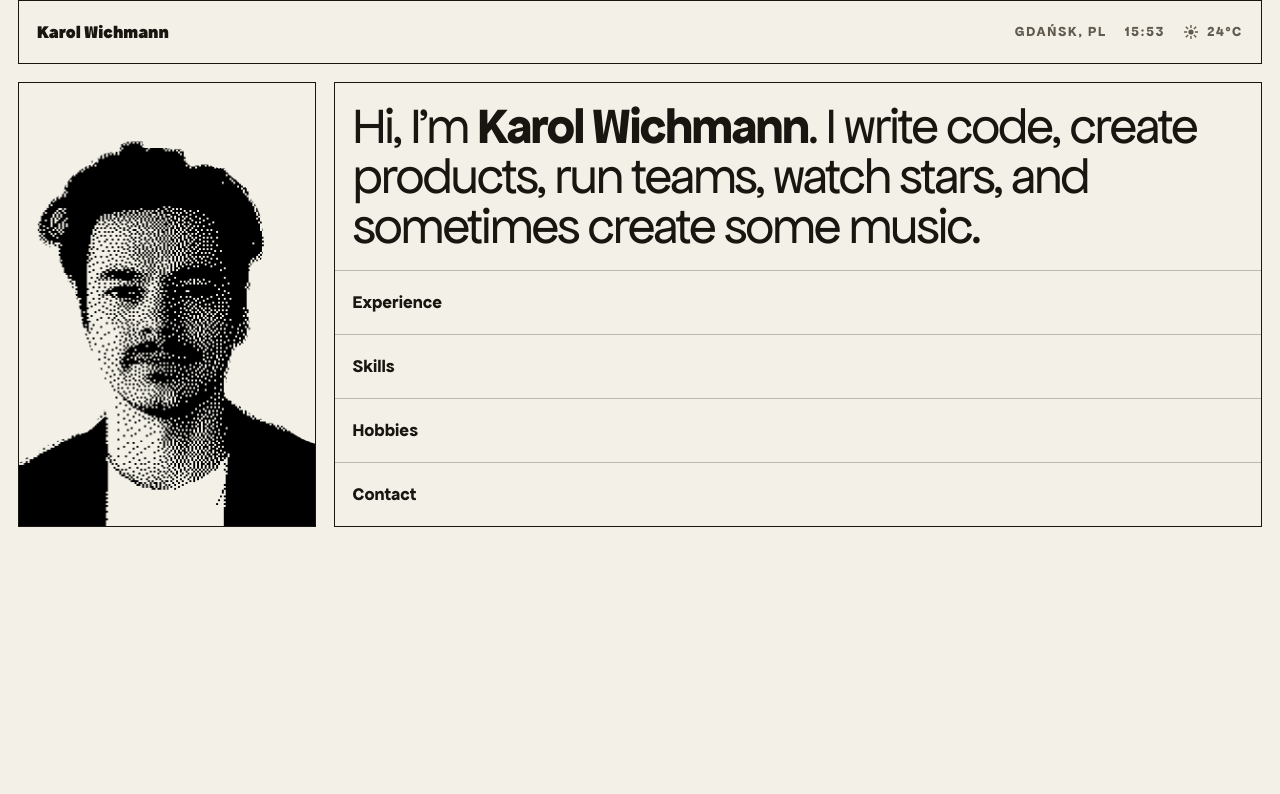
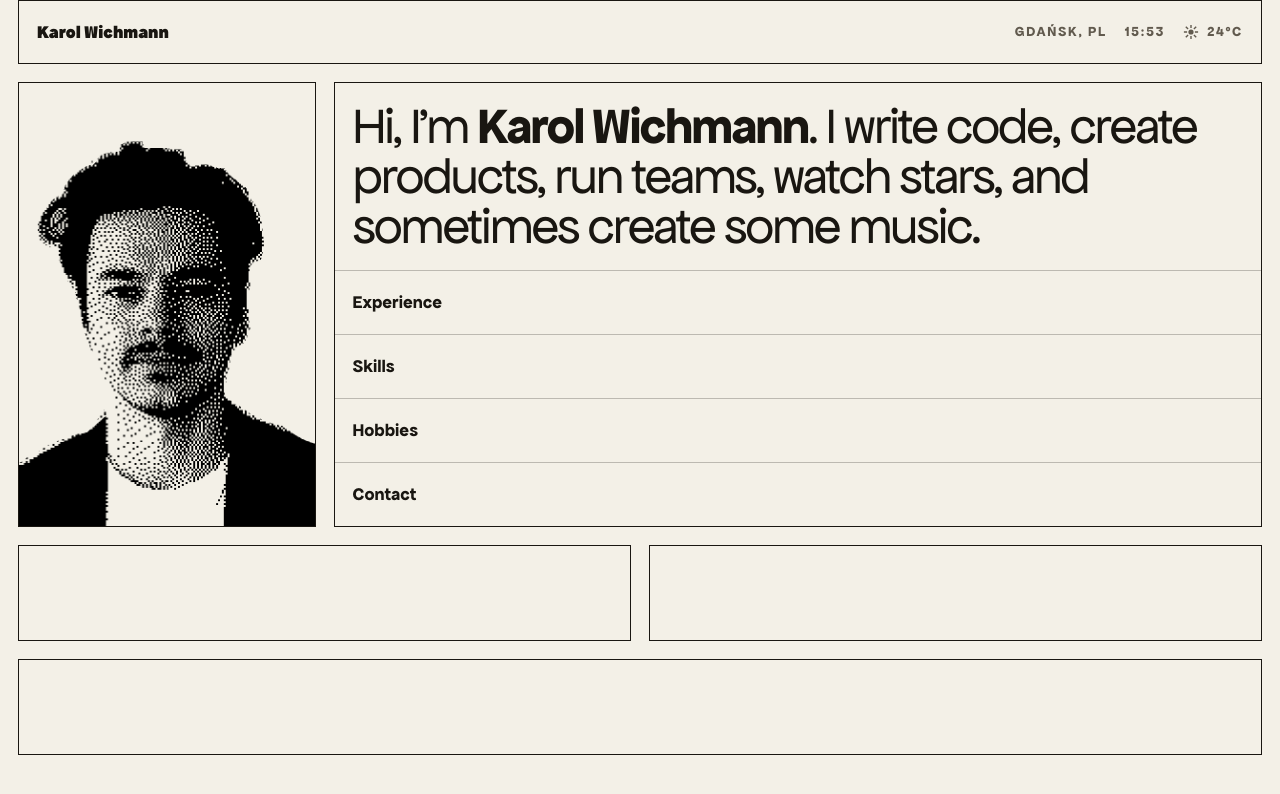
Before and after one commit to whichmann/personal-site, a React (Create React App) app: page / in a window 1280 px wide. Shown: the top 794 px of the page. Built offline with nearby package versions, Linux system fonts and the light colour scheme.

Commit message:
feat: add portfolio content sections

```diff
--- /dev/null
+++ b/src/components/FavouriteToolsSection/FavouriteToolsSection.tsx
@@ -0,0 +1,12 @@
+import styled from 'styled-components';
+import Section from '../Section/Section';
+
+const FavouriteToolsSection = styled(Section)`
+  grid-column: span 2;
+
+  @media (max-width: 900px) {
+    grid-column: span 1;
+  }
+`;
+
+export default FavouriteToolsSection;
--- /dev/null
+++ b/src/components/GdanskWeatherSection/GdanskWeatherSection.tsx
@@ -0,0 +1,16 @@
+import styled from 'styled-components';
+import Section from '../Section/Section';
+
+const GdanskWeatherSection = styled(Section)`
+  grid-column: span 4;
+
+  @media (max-width: 900px) {
+    grid-column: span 2;
+  }
+
+  @media (max-width: 560px) {
+    grid-column: span 1;
+  }
+`;
+
+export default GdanskWeatherSection;
--- a/src/components/Main/Main.tsx
+++ b/src/components/Main/Main.tsx
@@ -1,5 +1,8 @@
 import styled from 'styled-components';
+import FavouriteToolsSection from '../FavouriteToolsSection/FavouriteToolsSection';
+import GdanskWeatherSection from '../GdanskWeatherSection/GdanskWeatherSection';
 import PhotoSection from '../PhotoSection/PhotoSection';
+import RecentBooksSection from '../RecentBooksSection/RecentBooksSection';
 import SummarySection from '../SummarySection/SummarySection';
 
 const MainLayout = styled.main`
@@ -26,6 +29,9 @@ function Main() {
     <MainLayout>
       <PhotoSection />
       <SummarySection />
+      <RecentBooksSection aria-label="Recent books" />
+      <FavouriteToolsSection aria-label="Favourite tools" />
+      <GdanskWeatherSection aria-label="Gdańsk weather" />
     </MainLayout>
   );
 }
--- /dev/null
+++ b/src/components/RecentBooksSection/RecentBooksSection.tsx
@@ -0,0 +1,12 @@
+import styled from 'styled-components';
+import Section from '../Section/Section';
+
+const RecentBooksSection = styled(Section)`
+  grid-column: span 2;
+
+  @media (max-width: 900px) {
+    grid-column: span 1;
+  }
+`;
+
+export default RecentBooksSection;
```
